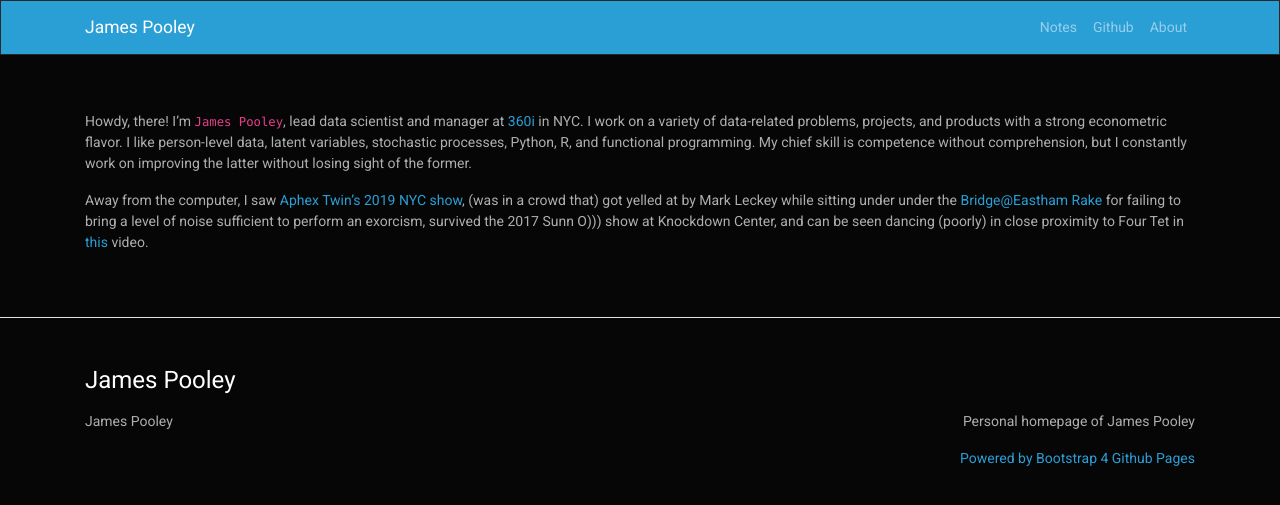
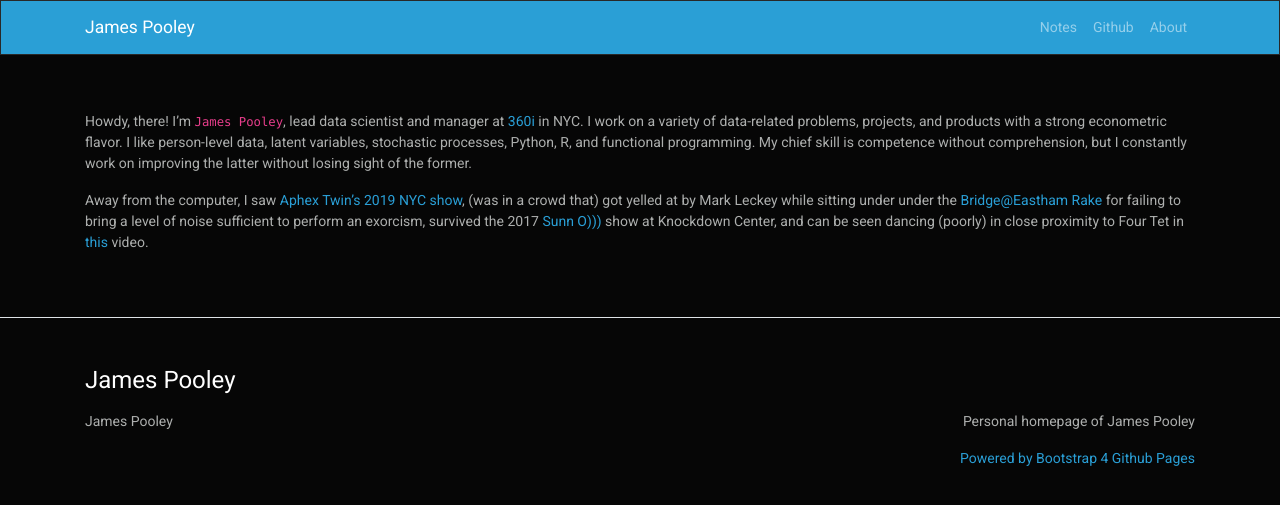
Before and after one commit to jamespooley/archived-jamespooley.github.io, a Jekyll site: the page built from about.md, in a window 1280 px wide. Shown: the top 505 px of the page. Built offline with Jekyll 4.4.1, drawn with Linux system fonts in a browser that asks for light colours; our own code applies the rules of GitHub Pages for plain Markdown files; part of the change alters nothing that is shown.

```diff
--- a/about.md
+++ b/about.md
@@ -7,6 +7,7 @@ that) got yelled at by Mark Leckey while sitting under
 under the
 [Bridge@Eastham Rake](https://www.youtube.com/watch?v=ZZ-BhuuCIUE)
 for failing to bring a level of noise sufficient to perform
-an exorcism, survived the 2017 Sunn O))) show at Knockdown Center, and can
-be seen dancing (poorly) in close proximity to
-Four Tet in [this](https://www.youtube.com/watch?v=yWstd3jDZIs) video.
+an exorcism, survived the 2017 [Sunn O)))](https://www.youtube.com/watch?v=jyT4kJwn8G8) show
+at Knockdown Center, and can
+be seen dancing (poorly) in close proximity to Four Tet in
+[this](https://www.youtube.com/watch?v=yWstd3jDZIs) video.
```
